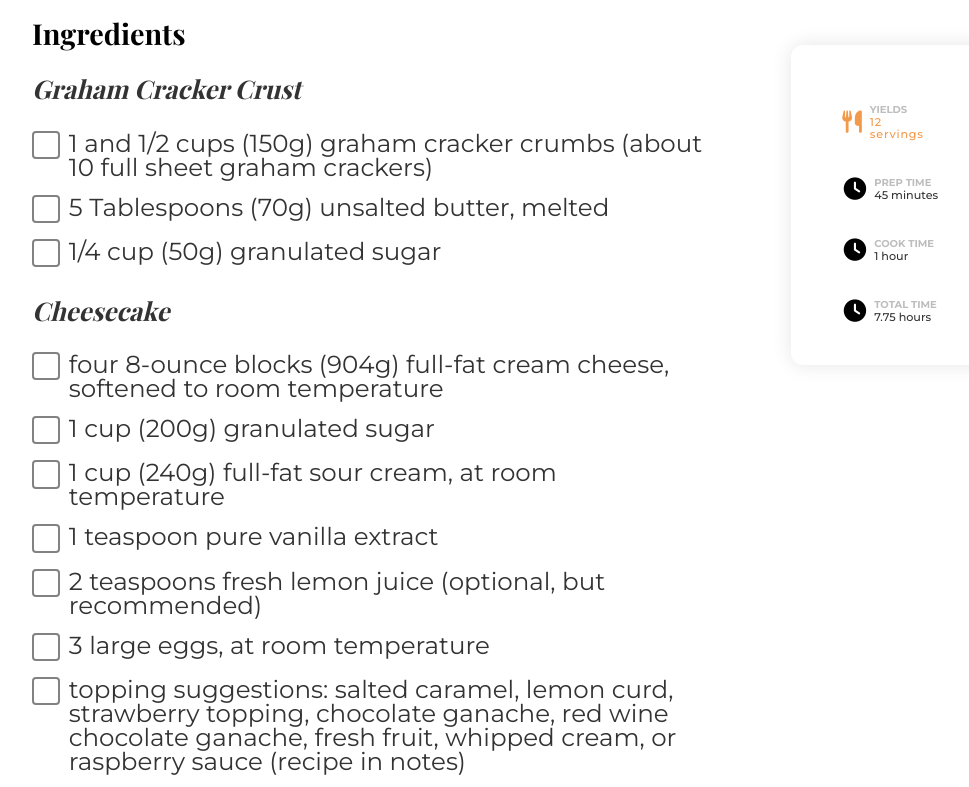
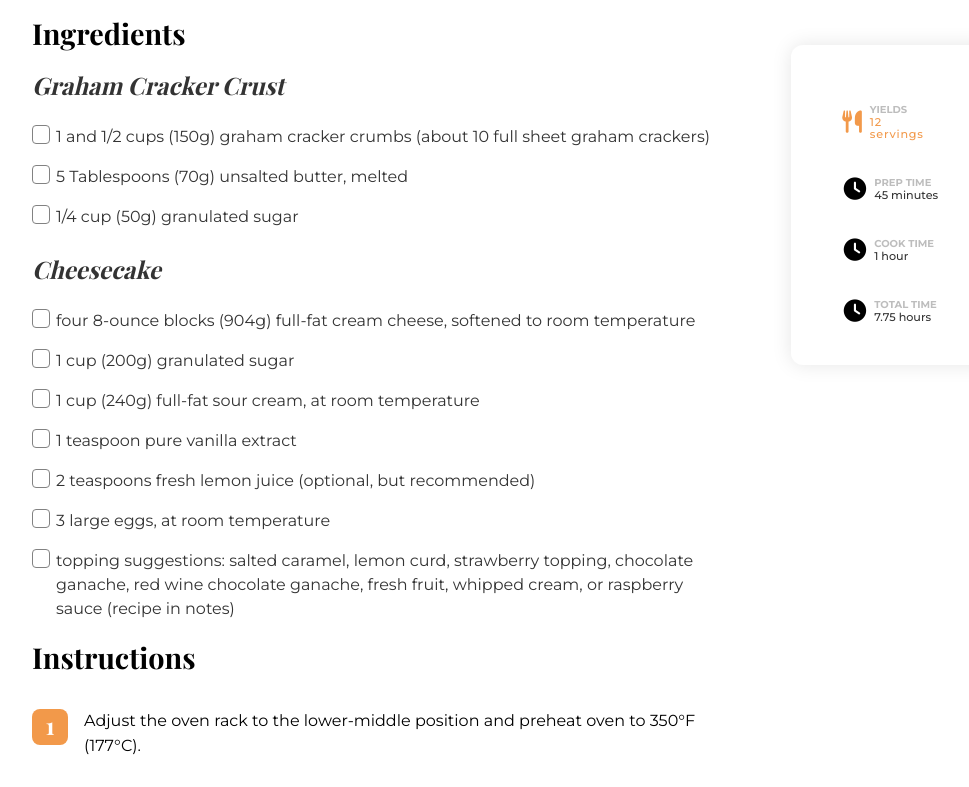
Before and after one commit to csaavedras/devChallenge_recipe-page, a plain HTML site: page index.html in a window 1280 px wide. Shown: the part 660-1447 px from the top of the page, without its empty margins (134-1103 px from the left). Drawn offline with nearby package versions, Linux system fonts and the light colour scheme; a web font is replaced by a local one.

Commit message:
Fix: Some fix font size

```diff
--- a/index.html
+++ b/index.html
@@ -27,7 +27,7 @@
       referrerpolicy="no-referrer"
     />
     <link rel="stylesheet" href="main.css" />
-    <title>Devchallenges</title>
+    <title>Recipe page</title>
   </head>
   <body>
     <main>
--- a/main.css
+++ b/main.css
@@ -36,7 +36,7 @@ h3 {
   font-family: 'Playfair Display', serif;
   font-weight: 400;
   font-style: italic;
-  font-size: calc(0.8rem + 1vw);
+  font-size: calc(0.7rem + 1vw);
   color: var(--clr_gray_1);
 }
 img {
@@ -131,7 +131,8 @@ header {
 .label {
   font-family: 'Montserrat', sans-serif;
   line-height: 24px;
-  font-size: calc(0.736rem + 1vw);
+  /* font-size: calc(0.736rem + 1vw); */
+  font-size: 14px;
   font-weight: 400;
   display: grid;
   grid-template-columns: 1em auto;
@@ -191,7 +192,7 @@ input[type='checkbox'] {
 }
 .text_instructions p {
   line-height: calc(0.735rem + 1vw);
-  font-size: calc(0.736rem + 1vw);
+  font-size: 16px;
   font-weight: 400;
 }
 .text_bold {
@@ -237,7 +238,10 @@ footer p a:hover {
     font-size: 0.875;
     width: 60%;
   }
-
+  /* Ingredients Recipe Section  */
+  .label {
+    font-size: 16px;
+  }
   /* Resumen Recipe Instructions Section  */
   .recipe {
     display: flex;
```
